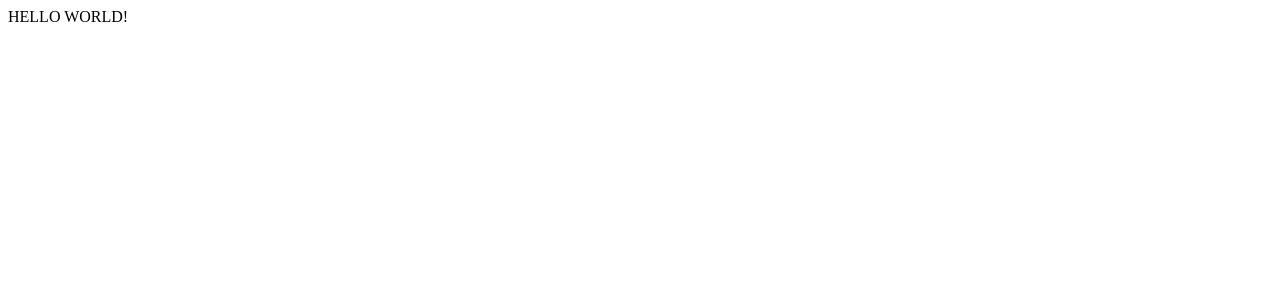
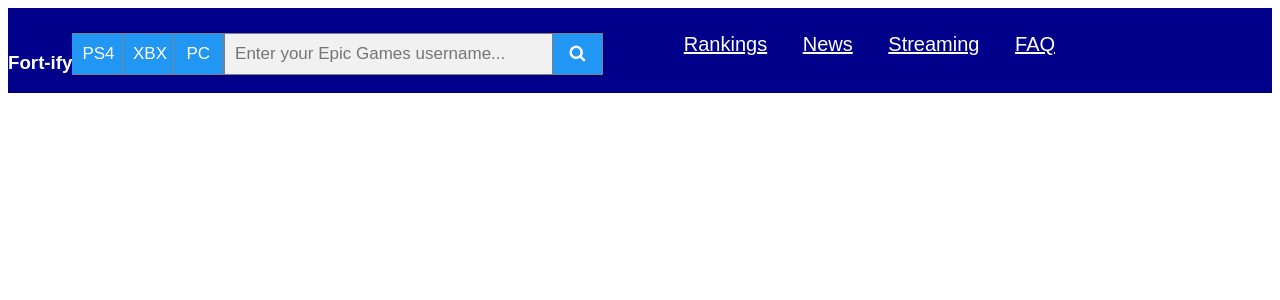
Before and after one commit to lucidlactose/Fort_ify, a PHP site: page /fortHome.php in a window 1280 px wide. Before the commit the part shown is almost empty. Shown: the top 300 px of the page. Run offline with PHP 8.4, Linux system fonts and the light colour scheme.

Commit message:
created search/ navigation bar

```diff
--- a/fortHome.php
+++ b/fortHome.php
@@ -1,8 +1,151 @@
-<?php
-?>
-
 <!DOCTYPE html>
 <html>
-    HELLO WORLD!
+    <head>
+        <title> Fortnite Looker </title>
+        <link rel="stylesheet" href="https://cdnjs.cloudflare.com/ajax/libs/font-awesome/4.7.0/css/font-awesome.min.css">
+        <style>
+            body {
+              font-family: Arial;
+            }
 
+            * {
+              box-sizing: border-box;
+            }
+            .navigationBar{
+                display:flex;
+
+            }
+
+            form.navigationBar input[type=text] {
+              padding: 10px;
+              font-size: 17px;
+              border: 1px solid grey;
+              float: left;
+              width: 26%;
+              height:10%;
+              background: #f1f1f1;
+            }
+
+            form.navigationBar button {
+              float: left;
+              width: 4%;
+              padding: 10px;
+              background: #2196F3;
+              color: white;
+              font-size: 17px;
+              border: 1px solid grey;
+              border-left: none;
+              cursor: pointer;
+              height:10%;
+            }
+
+
+            #theImg0,#theImg1,#theImg2,#theImg3,#theImg4,#theImg5,#theImg6,#theImg7,#theImg8{
+                width:100%;
+                height:40%;
+            }
+
+            #img0,#img1,#img2,#img3,#img4,#img5,#img6,#img7,#img8{
+                width:30px;
+                height:30px;
+            }
+            #fniteBanner{
+
+            }
+            #banner{
+
+            }
+            header{
+                padding-top:2%;
+                position:sticky;
+                top:0;
+                background-color:darkBlue;
+                width:100%;
+
+            }
+            nav{
+                padding-left: 4%;
+                font-size:20px;
+
+            }
+
+            #rankingsTab, #newsTab, #streamingTab, #faqTab{
+                padding-left:30px;
+                color:white;
+            }
+        </style>
+
+    </head>
+    <body>
+
+        <header>
+            <form class="navigationBar">
+                <div id = "logo">
+                    <h3 style = "color:white;">Fort-ify </h3>
+                </div>
+                <button type = "button" id="ps4Tab" >PS4</button>
+                <button type = "button" id="xbxTab" >XBX</button>
+                <button type = "button" id="pcTab" >PC</button>
+                <input type="text" placeholder="Enter your Epic Games username..." name="search" id = "searchQ">
+                <button type="button" id ="searchButton"><i class="fa fa-search"></i></button>
+                <nav>
+                    <a href id = "rankingsTab"src = "index.php">Rankings</a>
+                    <a href id = "newsTab" src = "index.php">News</a>
+                    <a href id = "streamingTab" src = "index.php">Streaming</a>
+                    <a href id = "faqTab" src = "index.php">FAQ</a>
+                </nav>
+            </form>
+        </header>
+
+
+
+
+        </br>
+
+
+
+
+        <script src="https://code.jquery.com/jquery-3.3.1.min.js" integrity="sha256-FgpCb/KJQlLNfOu91ta32o/NMZxltwRo8QtmkMRdAu8=" crossorigin="anonymous"></script>
+        <script type="text/javascript">
+
+        $(function(){
+
+            //**********************************************************************
+            //*******************_______NAVIGATION BAR_______***********************
+            var type = "getPCPlayer.php";
+            $("#ps4Tab").on("click",function(){
+                type = "getPS4Player.php";
+                // console.log(type);
+            });
+            $("#xbxTab").on("click",function(){
+                type = "getXBXPlayer.php";
+                // console.log(type);
+            });
+            $("#pcTab").on("click",function(){
+                type = "getPCPlayer.php";
+                // console.log(type);
+            });
+
+
+            // ****************_______search ajax call_______********************
+            $.ajax({
+                type:"GET" ,
+                url: "api/" + console,
+                dataType: "json",
+                data:{
+                    "search": $("#searchQ").val()
+                },
+                success:function(data, status){
+
+                }
+            });
+
+
+
+
+        });
+
+        </script>
+
+    </body>
 </html>
```
